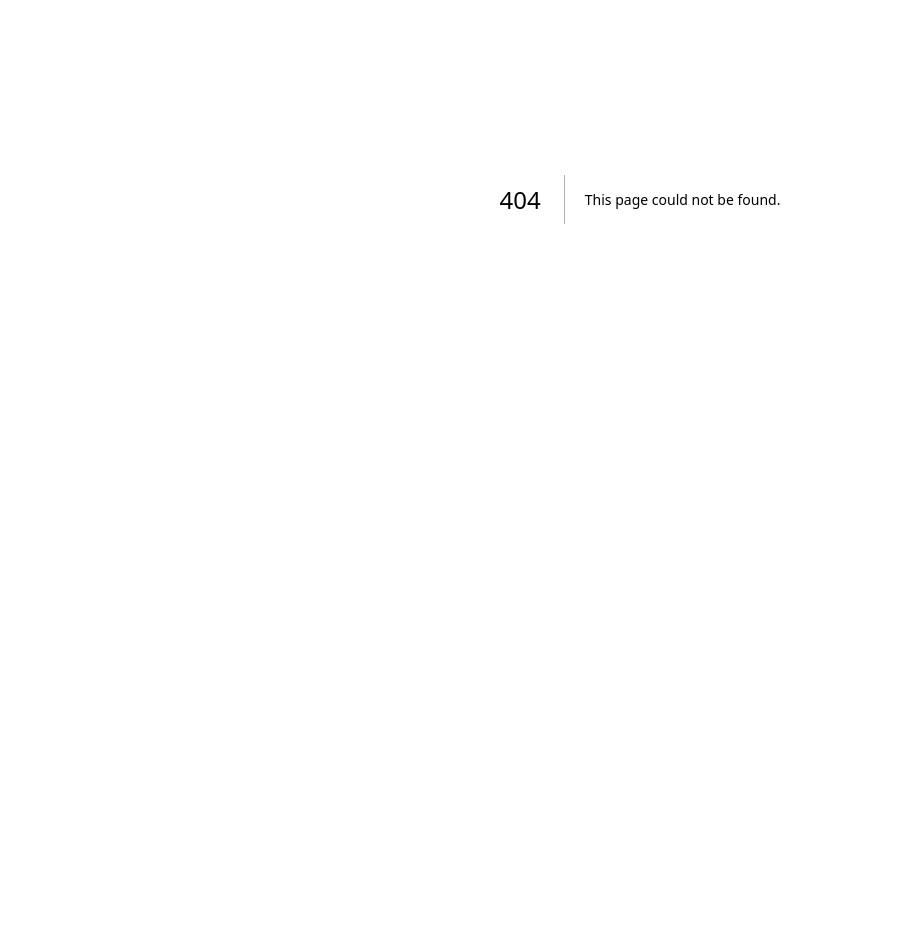
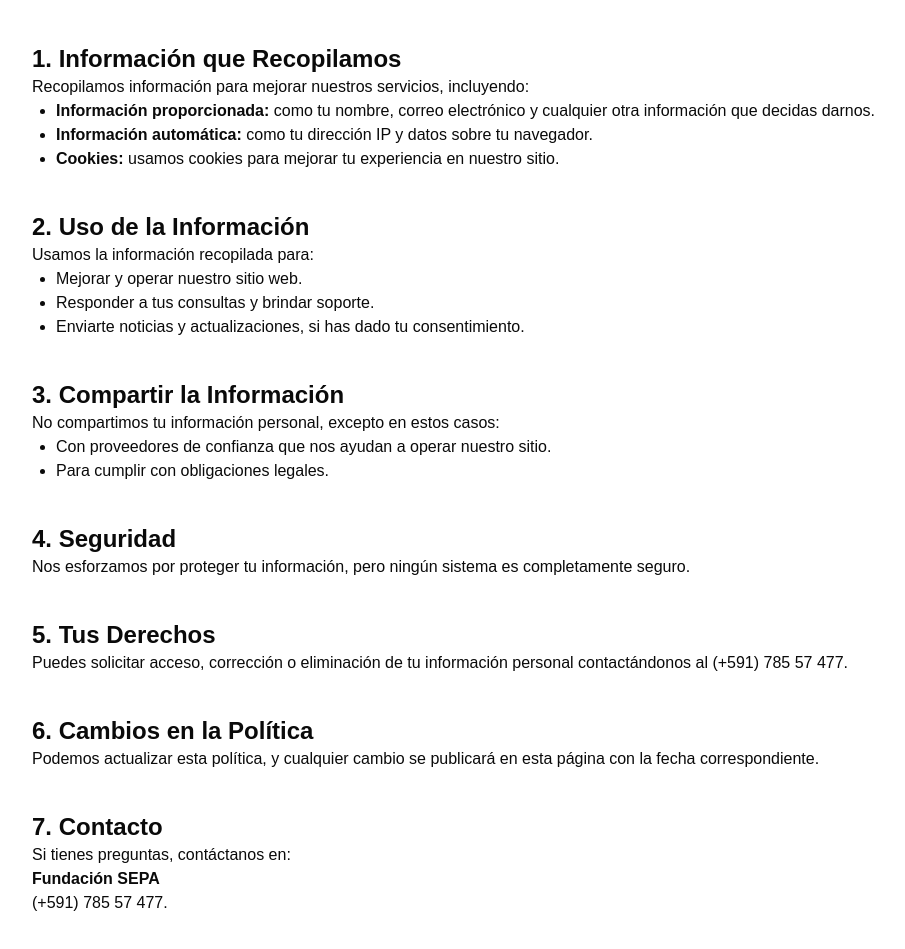
Before and after one commit to Jacm1607/ong-sepa, a Next.js app: page /privacy-policy in a window 1280 px wide. Before the commit this address had no page. Shown: the part 201-1150 px from the top of the page, without its empty margins (0-905 px from the left). Before the commit the page ends 800 px from the top, so only its background shows below. Built offline with nearby package versions, Linux system fonts and the light colour scheme.

Commit message:
add page privacy-policy to facebook plugin (test)

```diff
--- /dev/null
+++ b/src/app/privacy-policy/page.jsx
@@ -0,0 +1,73 @@
+import React from 'react';
+
+const PrivacyPolicy = () => {
+  return (
+    <div className='mx-8 py-36'>
+      <h1 className='text-4xl font-semibold'>Política de Privacidad</h1>
+      <p className='text-sm text-gray-500'>Última actualización: 10 de noviembre 2024</p>
+
+      <h2 className='text-2xl font-semibold mt-10'>1. Información que Recopilamos</h2>
+      <p>
+        Recopilamos información para mejorar nuestros servicios, incluyendo:
+      </p>
+      <ul className='list-disc ml-6'>
+        <li>
+          <strong>Información proporcionada:</strong> como tu nombre, correo
+          electrónico y cualquier otra información que decidas darnos.
+        </li>
+        <li>
+          <strong>Información automática:</strong> como tu dirección IP y datos
+          sobre tu navegador.
+        </li>
+        <li>
+          <strong>Cookies:</strong> usamos cookies para mejorar tu experiencia
+          en nuestro sitio.
+        </li>
+      </ul>
+
+      <h2 className='text-2xl font-semibold mt-10'>2. Uso de la Información</h2>
+      <p>Usamos la información recopilada para:</p>
+      <ul className='list-disc ml-6'>
+        <li>Mejorar y operar nuestro sitio web.</li>
+        <li>Responder a tus consultas y brindar soporte.</li>
+        <li>Enviarte noticias y actualizaciones, si has dado tu consentimiento.</li>
+      </ul>
+
+      <h2 className='text-2xl font-semibold mt-10'>3. Compartir la Información</h2>
+      <p>No compartimos tu información personal, excepto en estos casos:</p>
+      <ul className='list-disc ml-6'>
+        <li>Con proveedores de confianza que nos ayudan a operar nuestro sitio.</li>
+        <li>Para cumplir con obligaciones legales.</li>
+      </ul>
+
+      <h2 className='text-2xl font-semibold mt-10'>4. Seguridad</h2>
+      <p>
+        Nos esforzamos por proteger tu información, pero ningún sistema es
+        completamente seguro.
+      </p>
+
+      <h2 className='text-2xl font-semibold mt-10'>5. Tus Derechos</h2>
+      <p>
+        Puedes solicitar acceso, corrección o eliminación de tu información
+        personal contactándonos al (+591) 785 57 477.
+      </p>
+
+      <h2 className='text-2xl font-semibold mt-10'>6. Cambios en la Política</h2>
+      <p>
+        Podemos actualizar esta política, y cualquier cambio se publicará en
+        esta página con la fecha correspondiente.
+      </p>
+
+      <h2 className='text-2xl font-semibold mt-10'>7. Contacto</h2>
+      <p>
+        Si tienes preguntas, contáctanos en:
+        <br />
+        <strong>Fundación SEPA</strong>
+        <br />
+        (+591) 785 57 477.
+      </p>
+    </div>
+  );
+};
+
+export default PrivacyPolicy;
```
